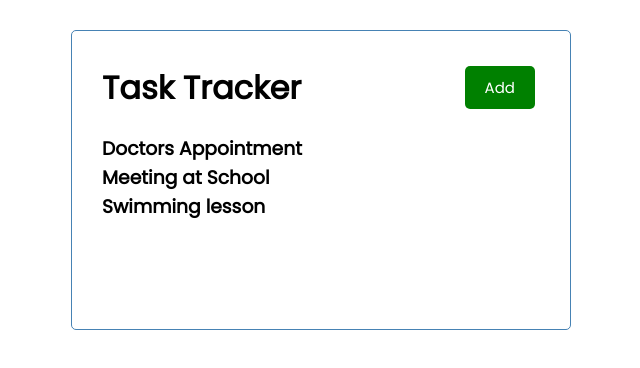
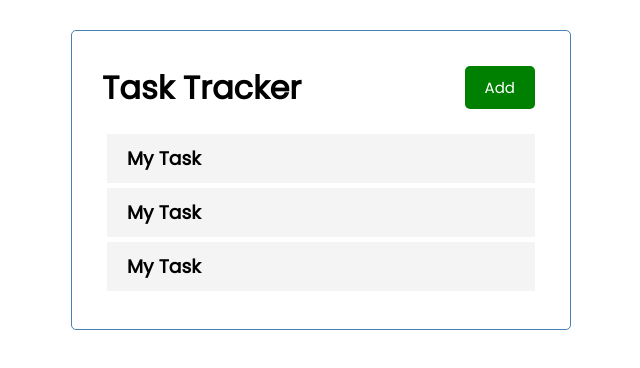
Before and after one commit to BenjaminNeustadt/React-JS-crash-course, a React (Create React App) app: page / in a window 1280 px wide. Shown: the top 368 px of the page, without its empty margins (319-959 px from the left). Built offline with nearby package versions, Linux system fonts and the light colour scheme.

Commit message:
Update: Pass in the Task component inside Tasks

```diff
--- /dev/null
+++ b/src/components/Task.js
@@ -0,0 +1,10 @@
+
+const Task = () => {
+  return (
+    <div className="task">
+      <h3>My Task</h3>
+    </div>
+  )
+}
+
+export default Task
--- a/src/components/Tasks.js
+++ b/src/components/Tasks.js
@@ -1,10 +1,9 @@
-
-
+import Task from "./Task"
 
 const Tasks = ({tasks}) => {
   return (
     <>
-      {tasks.map((task) => (<h3 key={task.id}>{task.text}</h3>))}
+      {tasks.map((task) => (<Task key={task.id} task={task} />))}
     </>
   )
 }
```
